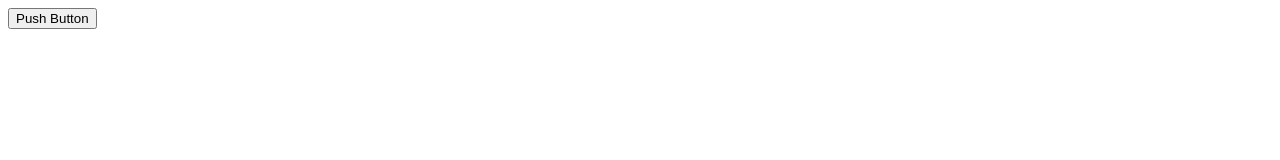
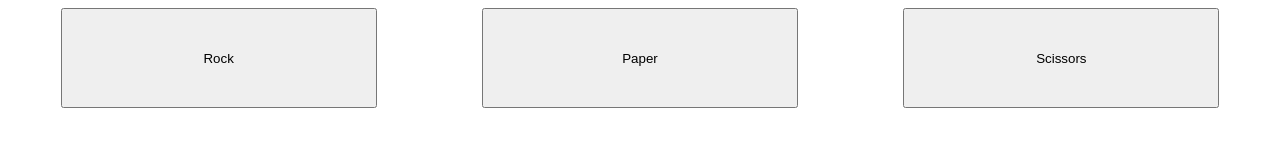
Before and after one commit to tjohnson1416/rock-paper-scissors, a plain HTML site: page index.html in a window 1280 px wide. Drawn offline with Linux system fonts and the light colour scheme.

Commit message:
Added styles.css, added buttons to index

```diff
--- a/index.html
+++ b/index.html
@@ -2,9 +2,14 @@
 <html lang="en">
     <head>
         <meta charset="UTF-8">
+        <link rel="stylesheet" href="styles.css">
     </head>
     <body>
-        <button onclick="game()">Push Button</button>
+        <div class="container">
+            <button id="rock" class="button">Rock</button>
+            <button id="paper" class="button">Paper</button>
+            <button id="scissors" class="button">Scissors</button>
+        </div>
         <script src="scripts.js">
         </script>
     </body>
--- /dev/null
+++ b/styles.css
@@ -0,0 +1,9 @@
+.container {
+    display: flex;
+    justify-content: space-around;
+}
+
+.button {
+    width: 25%;
+    height: 100px;
+}
```
Also changed, not shown: scripts.js (+11 -9 lines).
